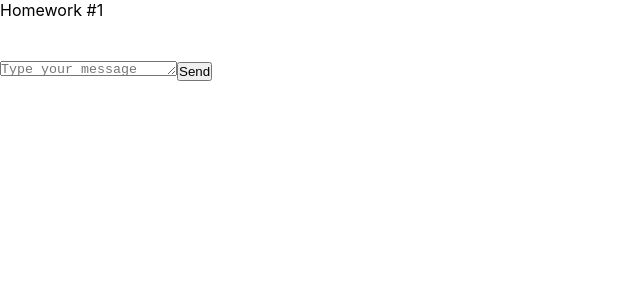
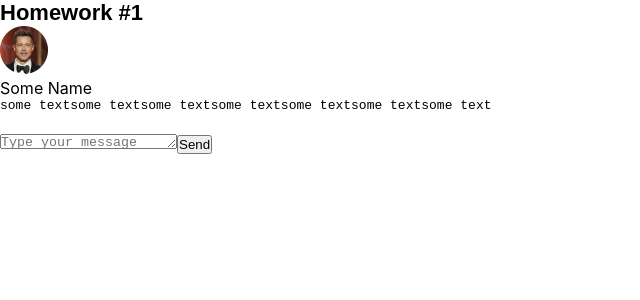
Before and after one commit to PidzhakovIlya/hws2-master, a React (Create React App) app: page / in a window 1280 px wide. Shown: the top 300 px of the page, without its empty margins (0-640 px from the left). Built offline with nearby package versions, Linux system fonts and the light colour scheme.

Commit message:
styled message

```diff
--- a/src/s1-main/App.module.css
+++ b/src/s1-main/App.module.css
@@ -3,9 +3,13 @@
 }
 
 .hw {
+    max-width: 1280px;
 
 }
 
 .hwTitle {
-
+    font-family: 'Montserrat', sans-serif;
+    font-size: 22px;
+    font-weight: 600;
+    color: #000000;
 }
--- a/src/s2-homeworks/hw01/message/Message.module.css
+++ b/src/s2-homeworks/hw01/message/Message.module.css
@@ -7,7 +7,8 @@
 }
 
 .imageAndText img {
-
+    height: 48px;
+    width: 48px;
 }
 
 .text {
--- a/src/s2-homeworks/hw01/message/Message.tsx
+++ b/src/s2-homeworks/hw01/message/Message.tsx
@@ -1,8 +1,12 @@
 import React from 'react'
 import s from './Message.module.css'
+import {MessageType} from "../HW1";
+import avatar from "../avatar.png"
 
 // нужно создать правильный тип вместо any
-export type MessagePropsType = any
+export type MessagePropsType = {
+    message:MessageType
+}
 
 // нужно отобразить приходящие данные
 const Message = (props: MessagePropsType) => {
@@ -12,19 +16,19 @@ const Message = (props: MessagePropsType) => {
                 <img
                     id={'hw1-avatar-' + props.message.id}
                     // создаёт студент
-
+                    src={avatar}
                     //
                 />
                 <div className={s.text}>
                     <div id={'hw1-name-' + props.message.id} className={s.name}>
                         {/*создаёт студент*/}
+                        {props.message.user.name}
 
-                        {/**/}
                     </div>
                     <pre id={'hw1-text-' + props.message.id} className={s.messageText}>
                         {/*создаёт студент*/}
 
-                        {/**/}
+                        {props.message.message.text}
                     </pre>
                 </div>
             </div>
```
Also changed, not shown: src/s2-homeworks/hw01/HW1.tsx (+16 -1 lines).
